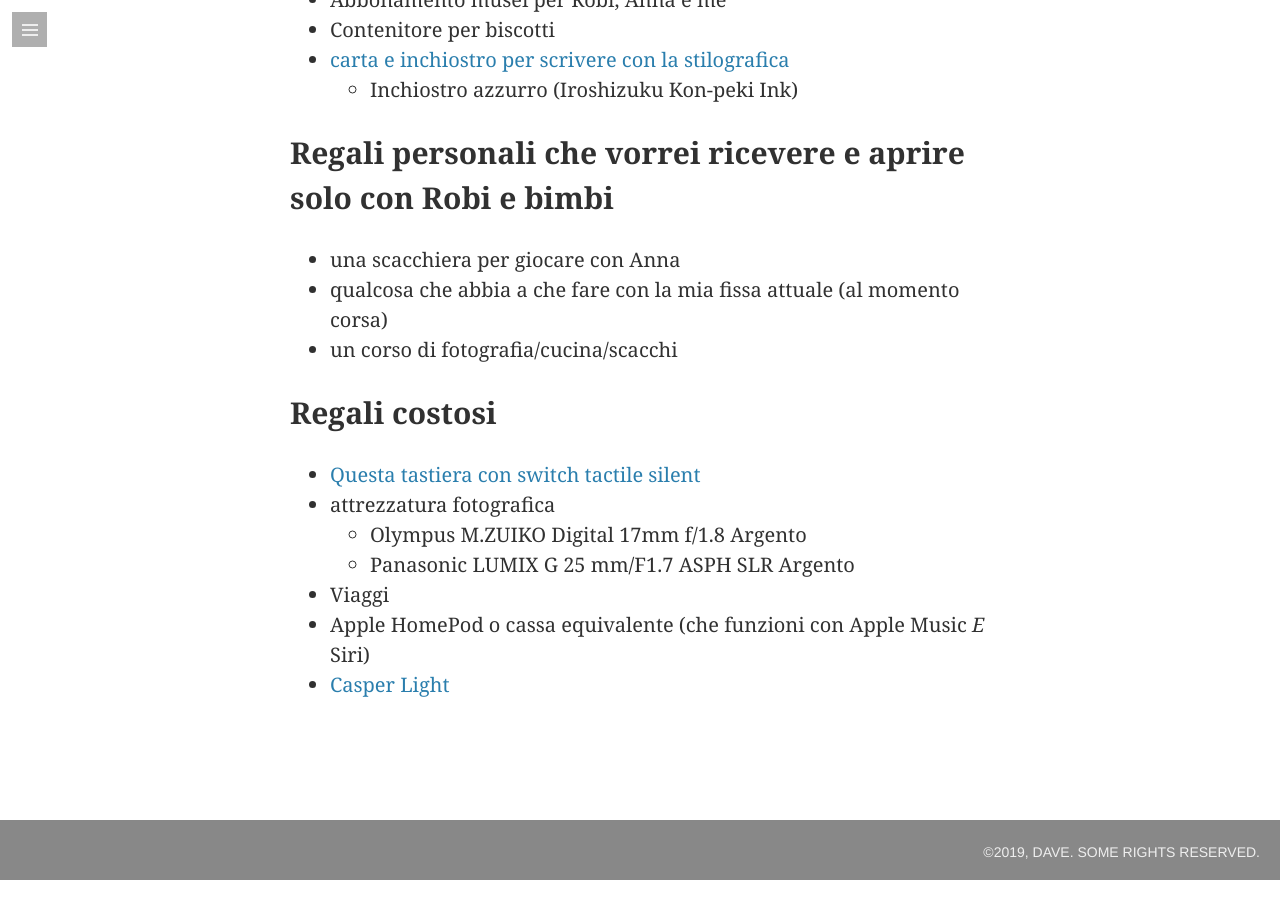
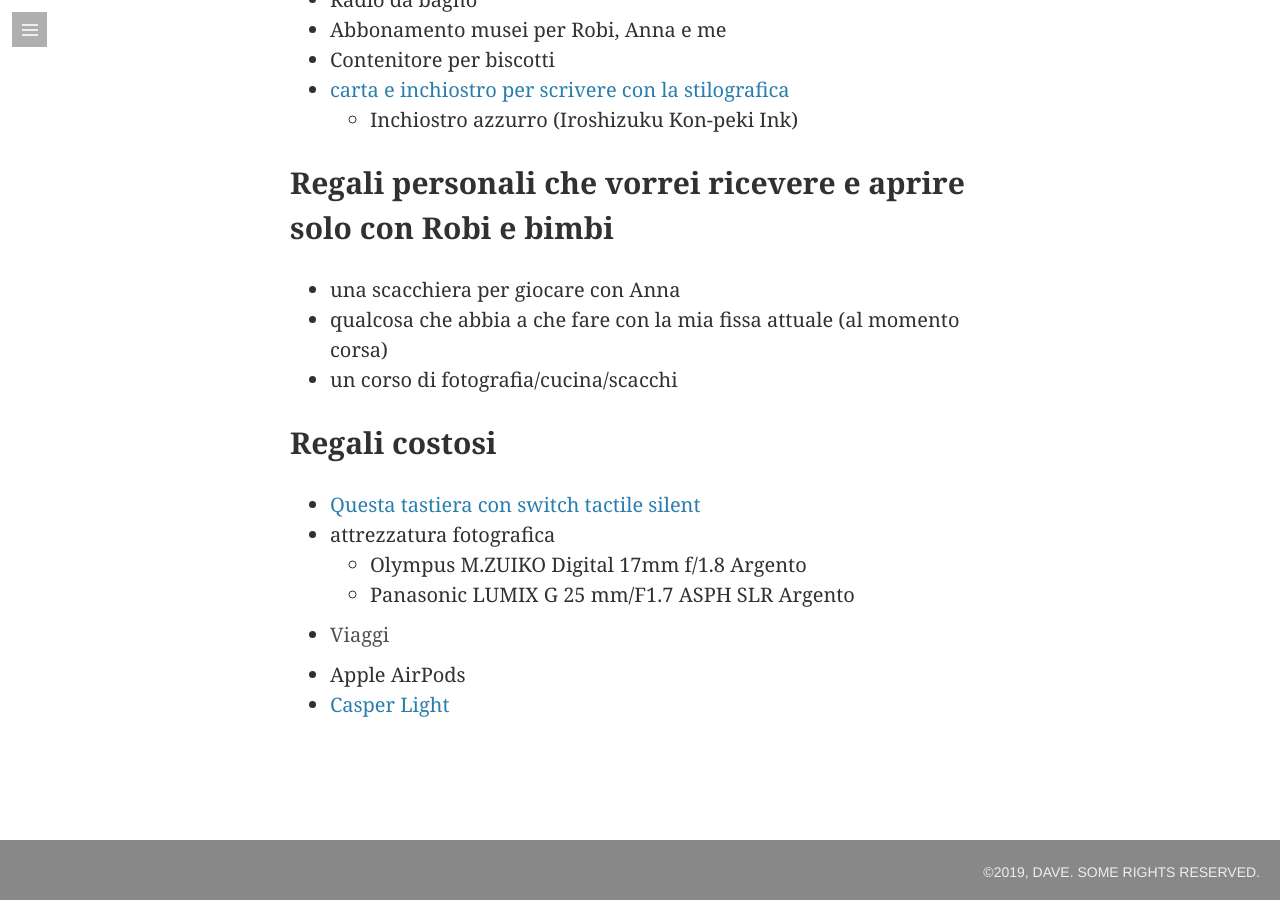
Before and after one commit to davidevernizzi/davidevernizzi.github.io, a Jekyll site: the page built from wishlist/wishlist.md, in a window 1280 px wide and 900 px high, scrolled down 1284 px. Built offline with Jekyll 4.4.1, drawn with Linux system fonts in a browser that asks for light colours; some web fonts are replaced; our own code applies the rules of GitHub Pages for plain Markdown files; some of the changed text lies outside the part shown.

Commit message:
Updated wl

```diff
--- a/wishlist/wishlist.md
+++ b/wishlist/wishlist.md
@@ -42,5 +43,8 @@
     * Olympus M.ZUIKO Digital 17mm f/1.8 Argento
     * Panasonic LUMIX G 25 mm/F1.7 ASPH SLR Argento
 * Viaggi
-* Apple HomePod o cassa equivalente (che funzioni con Apple Music *E* Siri)
+{% comment %}
+* Apple HomePod
+{% endcomment %}
+* Apple AirPods
 * [Casper Light](https://casper.com/glow-light/)
```
Also changed, not shown: other parts of wishlist/wishlist.md (+1 -0 lines).
